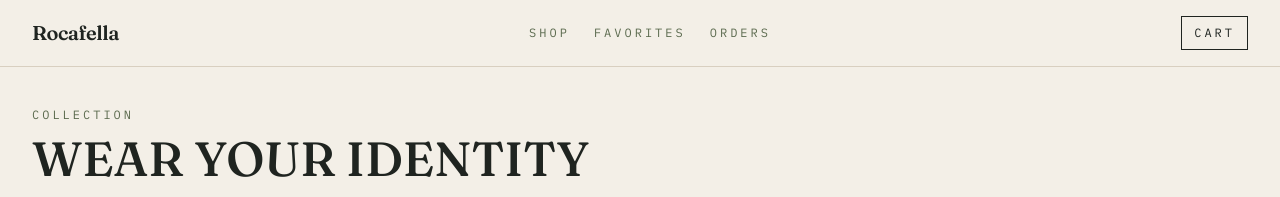
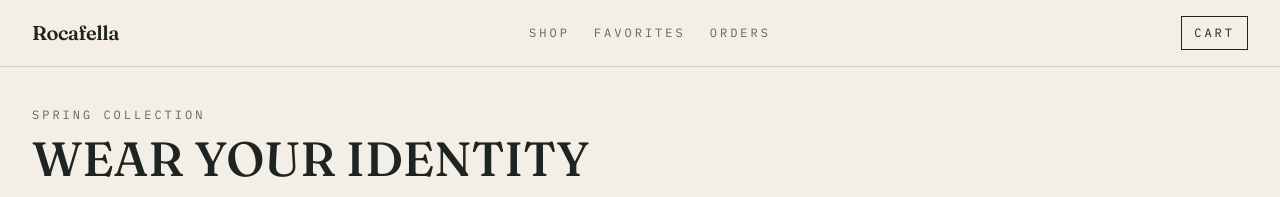
Before and after one commit to RocAfella044/Rocafella-clothes, a React (Vite) app: page / in a window 1280 px wide. Shown: the top 197 px of the page. Built offline with nearby package versions, Linux system fonts and the light colour scheme.

Commit message:
changes(Homepage)

```diff
--- a/src/pages/HomePage.jsx
+++ b/src/pages/HomePage.jsx
@@ -20,7 +20,7 @@ export function HomePage() {
   return (
     <div className="mx-auto max-w-7xl px-4 py-10 sm:px-6 lg:px-8">
       <div className="mb-10 max-w-2xl">
-        <p className="eyebrow mb-3">Collection</p>
+        <p className="eyebrow mb-3">Spring Collection</p>
         <h1 className="font-display text-4xl leading-tight sm:text-5xl">
           WEAR YOUR IDENTITY
         </h1>
```
